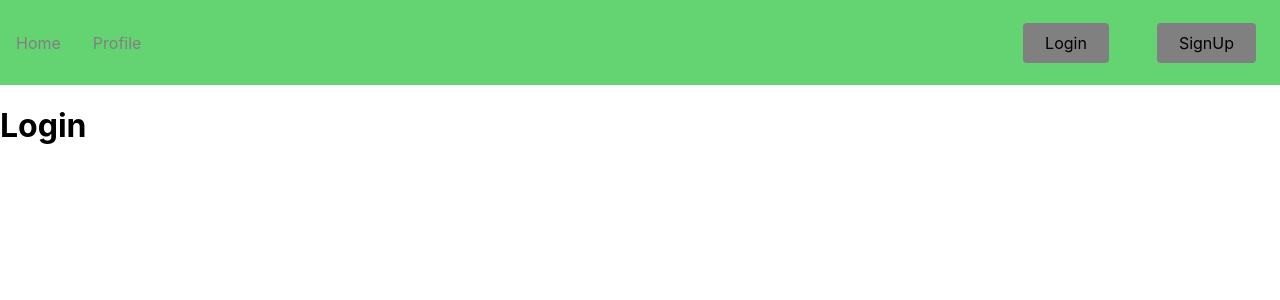
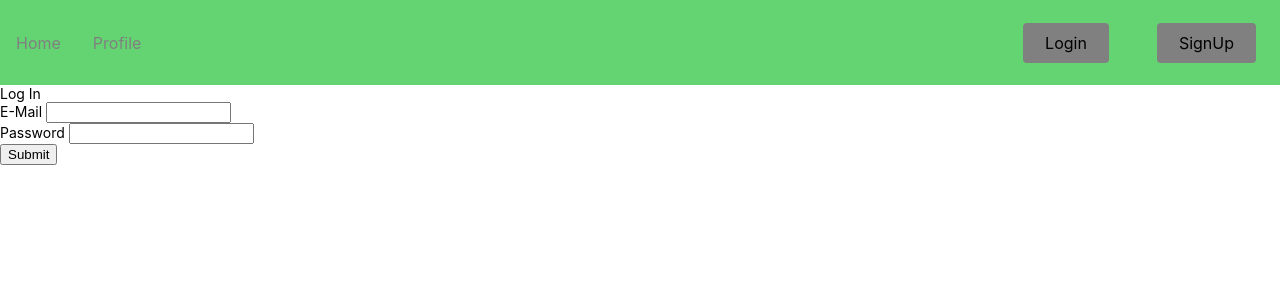
Before and after one commit to Alex-Bolinger/Lyftr, a React (Create React App) app in the folder frontend/lyftr/: page /Login in a window 1280 px wide. Shown: the top 300 px of the page. Built offline with nearby package versions, Linux system fonts and the light colour scheme.

Commit message:
completed login/signup forms

```diff
--- a/frontend/lyftr/src/components/Navbar/index.js
+++ b/frontend/lyftr/src/components/Navbar/index.js
@@ -14,10 +14,10 @@
             <Nav>
                 <Bars />
                 <NavMenu>
-                    <NavLink to='/' activeStyle>
+                    <NavLink to='/'>
                         Home
                     </NavLink>
-                    <NavLink to='Profile' activeStyle>
+                    <NavLink to='Profile'>
                         Profile
                     </NavLink>
                 </NavMenu>
--- a/frontend/lyftr/src/pages/login.js
+++ b/frontend/lyftr/src/pages/login.js
@@ -1,16 +1,57 @@
-import React from 'react';
+import React, { useState } from "react";
+
+
 
 const Login = () => {
+  const [isSubmitted, setIsSubmitted] = useState(false);
+
+
+
+  const handleSubmit = (event) => {
+    //Prevent page reload
+    event.preventDefault();
+
+    var {email, pass} = document.forms[0];
+    //verify info with backend
+  };
+
+
+
+  // JSX code for login form
+  const renderForm = (
+    <div className="form">
+      <form onSubmit={handleSubmit}>
+        <div className="input-container">
+          <label>E-Mail </label>
+          <input type="text" name="email" required />
+        </div>
+        <div className="input-container">
+          <label>Password </label>
+          <input type="password" name="pass" required />
+        </div>
+        <div className="button-container">
+          <input type="submit" />
+        </div>
+      </form>
+    </div>
+  );
+
   return (
     <div
       style={{
-        display: 'flex',
+        display: 'inline',
         justifyContent: 'left',
-        alignItems: 'Right',
-        height: '80vh'
+        alignItems: 'left',
+        height: '80vh',
+        fontSize: '14px'
       }}
     >
-      <h1>Login</h1>
+    <div className="app">
+      <div className="login-form">
+        <div className="title">Log In</div>
+        {isSubmitted ? <div>User is successfully logged in</div> : renderForm}
+      </div>
+    </div>
     </div>
   );
 };
--- a/frontend/lyftr/src/pages/signup.js
+++ b/frontend/lyftr/src/pages/signup.js
@@ -1,16 +1,70 @@
-import React from 'react';
+import React, { useState } from "react";
+
+
 
 const SignUp = () => {
+  const [isSubmitted, setIsSubmitted] = useState(false);
+
+
+
+  const handleSubmit = (event) => {
+    //Prevent page reload
+    event.preventDefault();
+
+    var { name, email, pass, confirm } = document.forms[0];
+    if (pass.value === confirm.value) {
+      //send info to backend
+      setIsSubmitted(true);
+    } else {
+      window.alert("Password Mismatch!");
+    }
+  };
+
+
+
+  // JSX code for login form
+  const renderForm = (
+    <div className="form">
+      <form onSubmit={handleSubmit}>
+        <div className="input-container">
+          <label>Name </label>
+          <input type="text" name="name" required />
+          </div>
+        <div className="input-container">
+          <label>E-Mail </label>
+          <input type="text" name="email" required />
+        </div>
+        <div className="input-container">
+          <label>Password </label>
+          <input type="password" name="pass" required />
+        </div>
+        <div className="input-container">
+          <label>Confirm Password </label>
+          <input type="password" name="confirm" required />
+        </div>
+        <div className="button-container">
+          <input type="submit" />
+        </div>
+      </form>
+    </div>
+  );
+
   return (
     <div
       style={{
-        display: 'flex',
+        display: 'inline',
         justifyContent: 'left',
-        alignItems: 'Right',
-        height: '80vh'
+        alignItems: 'left',
+        height: '80vh',
+        fontSize: '14px'
       }}
     >
-      <h1>Sign Up</h1>
+    <div className="app">
+      <div className="login-form">
+        <div className="title">Sign Up</div>
+        {isSubmitted ? <div>User is successfully signed up</div> : renderForm}
+      </div>
+    </div>
     </div>
   );
 };
```
